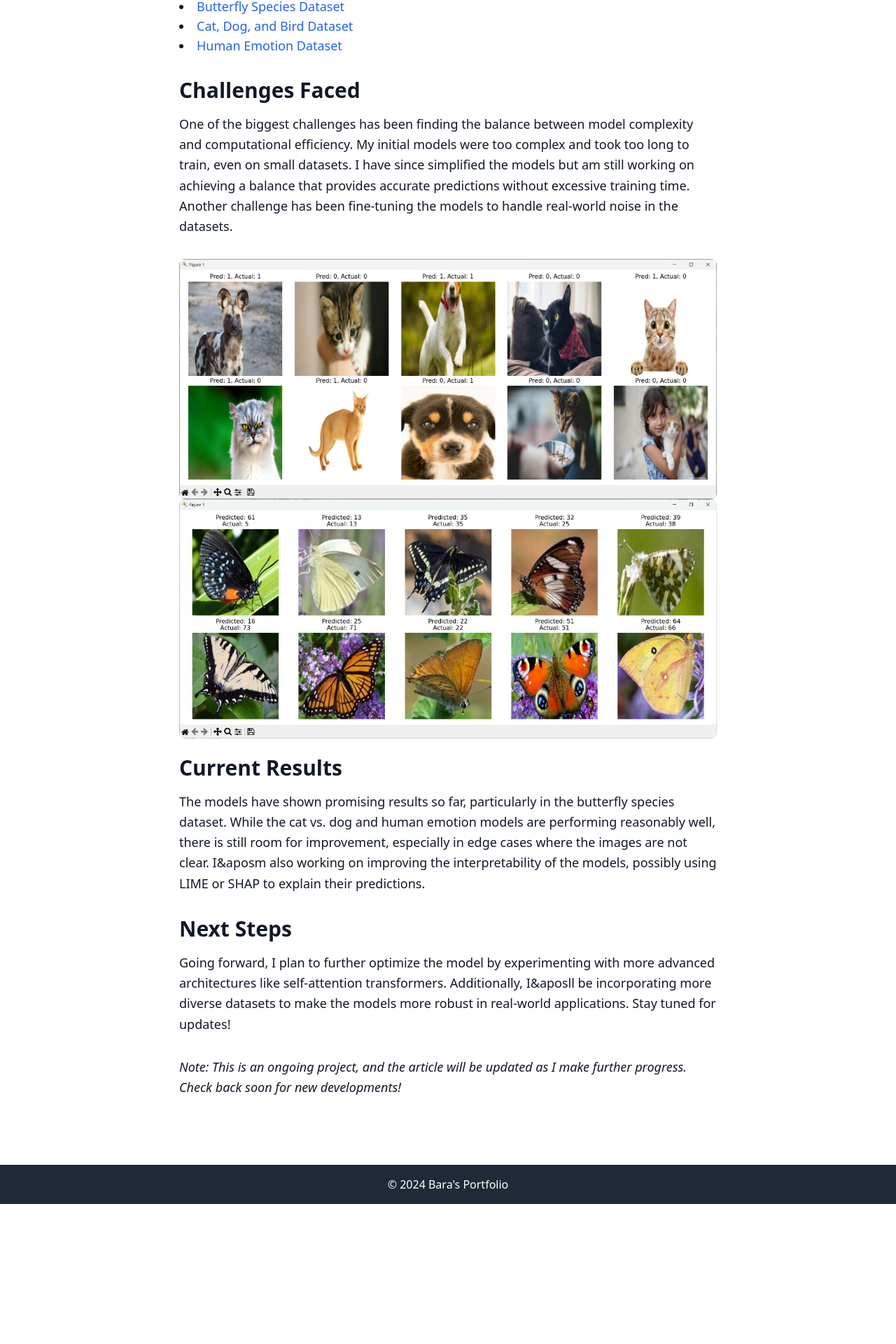
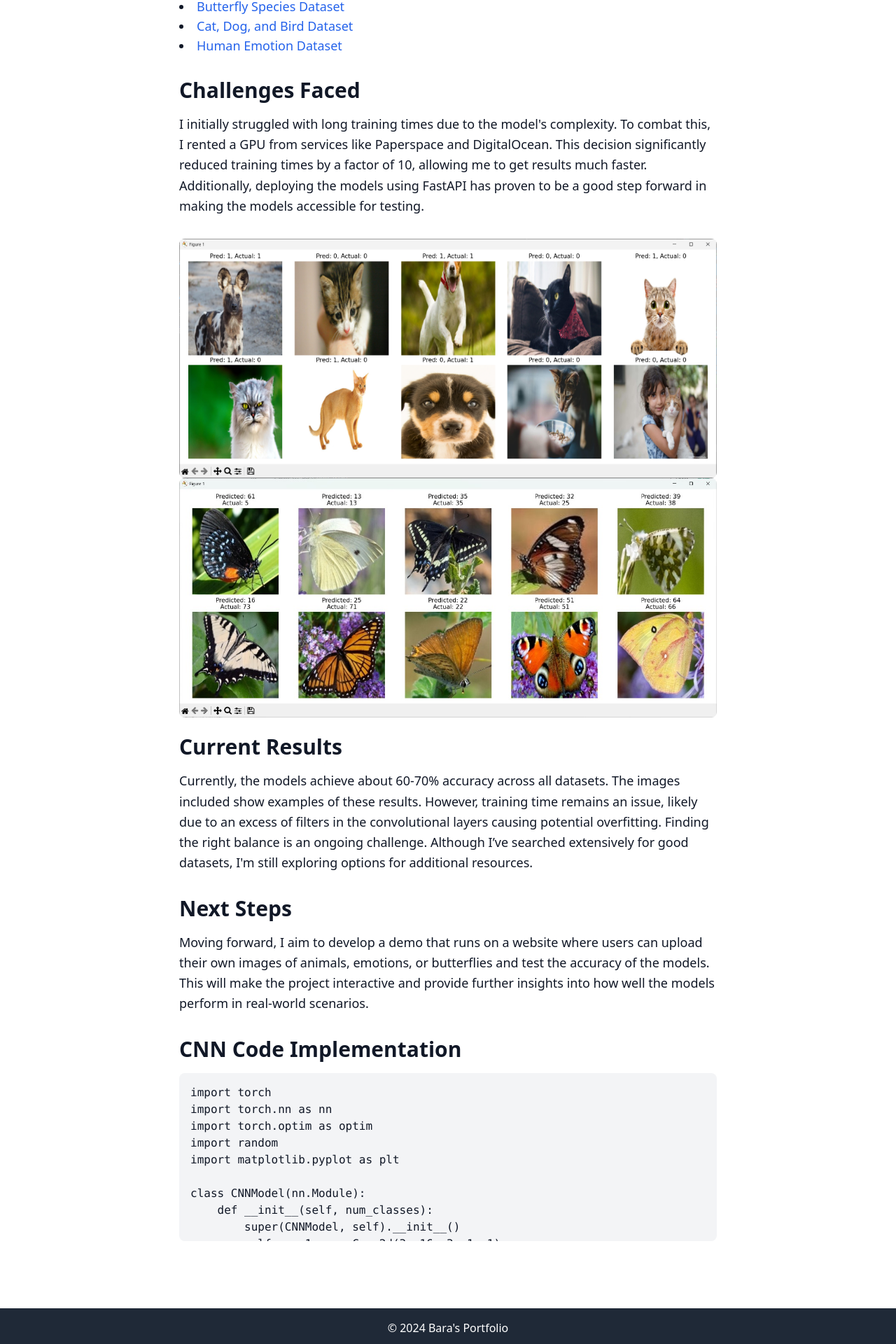
Before and after one commit to baras1/baraportfolio, a Next.js app: page /projects/imagecls in a window 1280 px wide. Shown: the part 1556-3476 px from the top of the page at 70% size. Before the commit the page ends 3276 px from the top, so only its background shows below. Built offline with nearby package versions, Linux system fonts and the light colour scheme.

Commit message:
added images

```diff
--- a/app/projects/imagecls/page.tsx
+++ b/app/projects/imagecls/page.tsx
@@ -68,7 +68,7 @@ export default function ImageClassificationProgress() {
         <section className="mb-8">
           <h2 className="text-3xl font-semibold mb-4">Challenges Faced</h2>
           <p className="text-lg leading-relaxed">
-            One of the biggest challenges has been finding the balance between model complexity and computational efficiency. My initial models were too complex and took too long to train, even on small datasets. I have since simplified the models but am still working on achieving a balance that provides accurate predictions without excessive training time. Another challenge has been fine-tuning the models to handle real-world noise in the datasets.
+            I initially struggled with long training times due to the model's complexity. To combat this, I rented a GPU from services like Paperspace and DigitalOcean. This decision significantly reduced training times by a factor of 10, allowing me to get results much faster. Additionally, deploying the models using FastAPI has proven to be a good step forward in making the models accessible for testing.
           </p>
         </section>
 
@@ -82,23 +82,62 @@ export default function ImageClassificationProgress() {
         <section className="mb-8">
           <h2 className="text-3xl font-semibold mb-4">Current Results</h2>
           <p className="text-lg leading-relaxed">
-            The models have shown promising results so far, particularly in the butterfly species dataset. While the cat vs. dog and human emotion models are performing reasonably well, there is still room for improvement, especially in edge cases where the images are not clear. I&aposm also working on improving the interpretability of the models, possibly using LIME or SHAP to explain their predictions.
+            Currently, the models achieve about 60-70% accuracy across all datasets. The images included show examples of these results. However, training time remains an issue, likely due to an excess of filters in the convolutional layers causing potential overfitting. Finding the right balance is an ongoing challenge. Although I’ve searched extensively for good datasets, I'm still exploring options for additional resources.
           </p>
         </section>
 
-        {/* Next Steps */}
+        {/* Future Goals */}
         <section className="mb-8">
           <h2 className="text-3xl font-semibold mb-4">Next Steps</h2>
           <p className="text-lg leading-relaxed">
-            Going forward, I plan to further optimize the model by experimenting with more advanced architectures like self-attention transformers. Additionally, I&aposll be incorporating more diverse datasets to make the models more robust in real-world applications. Stay tuned for updates!
+            Moving forward, I aim to develop a demo that runs on a website where users can upload their own images of animals, emotions, or butterflies and test the accuracy of the models. This will make the project interactive and provide further insights into how well the models perform in real-world scenarios.
           </p>
         </section>
 
-        {/* Conclusion */}
+        {/* CNN Code Section */}
         <section className="mb-12">
-          <p className="text-lg leading-relaxed italic">
-            Note: This is an ongoing project, and the article will be updated as I make further progress. Check back soon for new developments!
-          </p>
+          <h2 className="text-3xl font-semibold mb-4">CNN Code Implementation</h2>
+          <pre className="bg-gray-100 p-4 rounded-lg overflow-auto max-h-60">
+            <code>
+{`import torch
+import torch.nn as nn
+import torch.optim as optim
+import random
+import matplotlib.pyplot as plt
+
+class CNNModel(nn.Module):
+    def __init__(self, num_classes):
+        super(CNNModel, self).__init__()
+        self.conv1 = nn.Conv2d(3, 16, 3, 1, 1)
+        self.conv2 = nn.Conv2d(16, 32, 3, 1, 1)
+        self.conv3 = nn.Conv2d(32, 64, 3, 1, 1)
+        self.pool1 = nn.AvgPool2d(2,2)
+        self.pool2 = nn.AdaptiveAvgPool2d((32, 32))
+        self.relu = nn.ReLU()
+        self.fc1 = None
+        self.fc2 = None
+        self.num_classes = num_classes
+
+    def forward(self, x):
+        if x.dim() == 3:
+            x = x.unsqueeze(0)
+        x = self.pool1(self.relu(self.conv1(x)))
+        x = self.pool1(self.relu(self.conv2(x)))
+        x = self.pool2(self.relu(self.conv3(x)))
+        if self.fc1 is None:
+            self._set_fc_layers(x)
+        x = x.view(x.size(0), -1)
+        x = self.relu(self.fc1(x))
+        x = self.fc2(x)
+        return x
+
+    def _set_fc_layers(self, x):
+        num_features = x.size(1) * x.size(2) * x.size(3)
+        self.fc1 = nn.Linear(num_features, 2048).to(x.device)
+        self.fc2 = nn.Linear(2048, self.num_classes).to(x.device)
+`}
+            </code>
+          </pre>
         </section>
       </article>
     </div>
```
